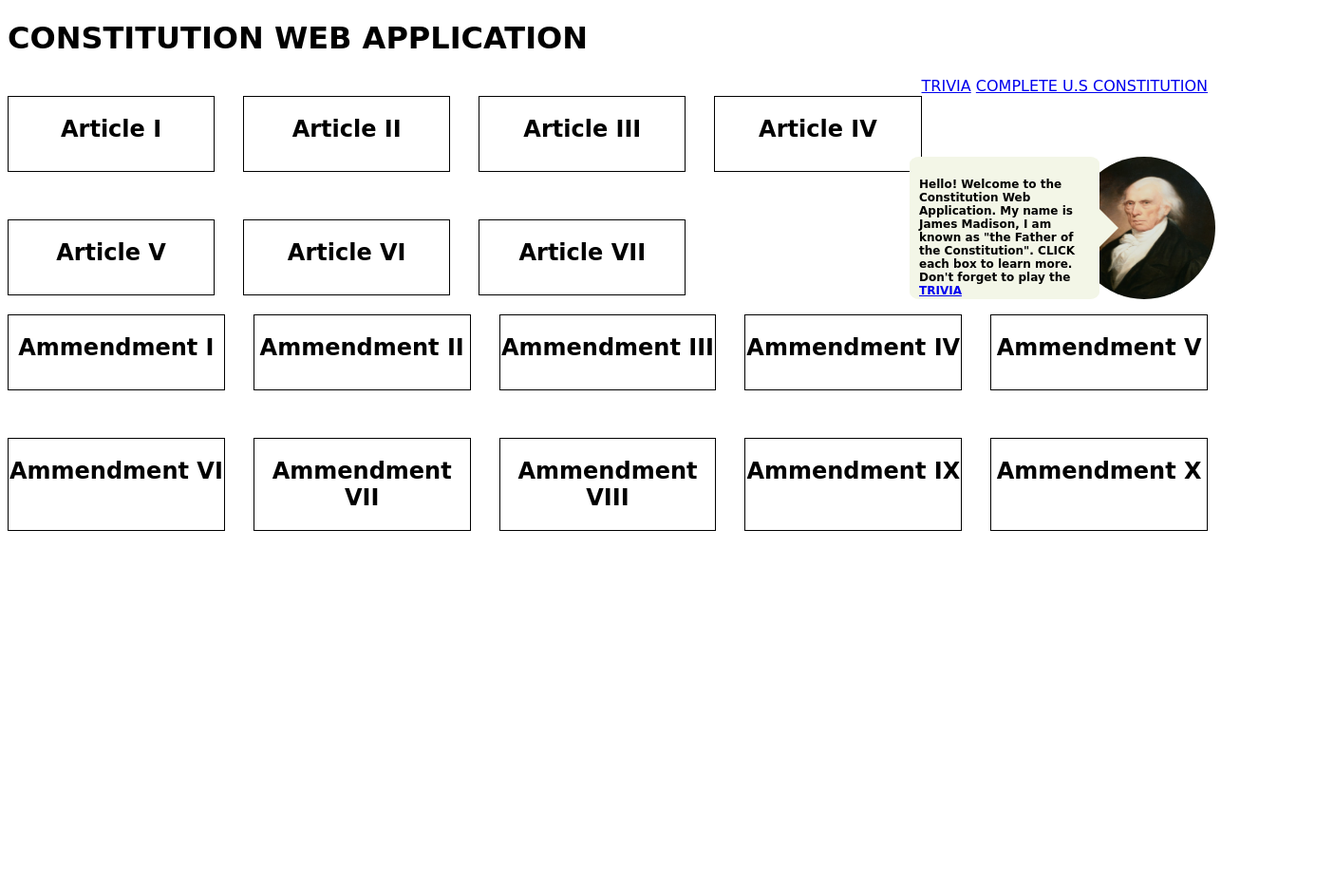
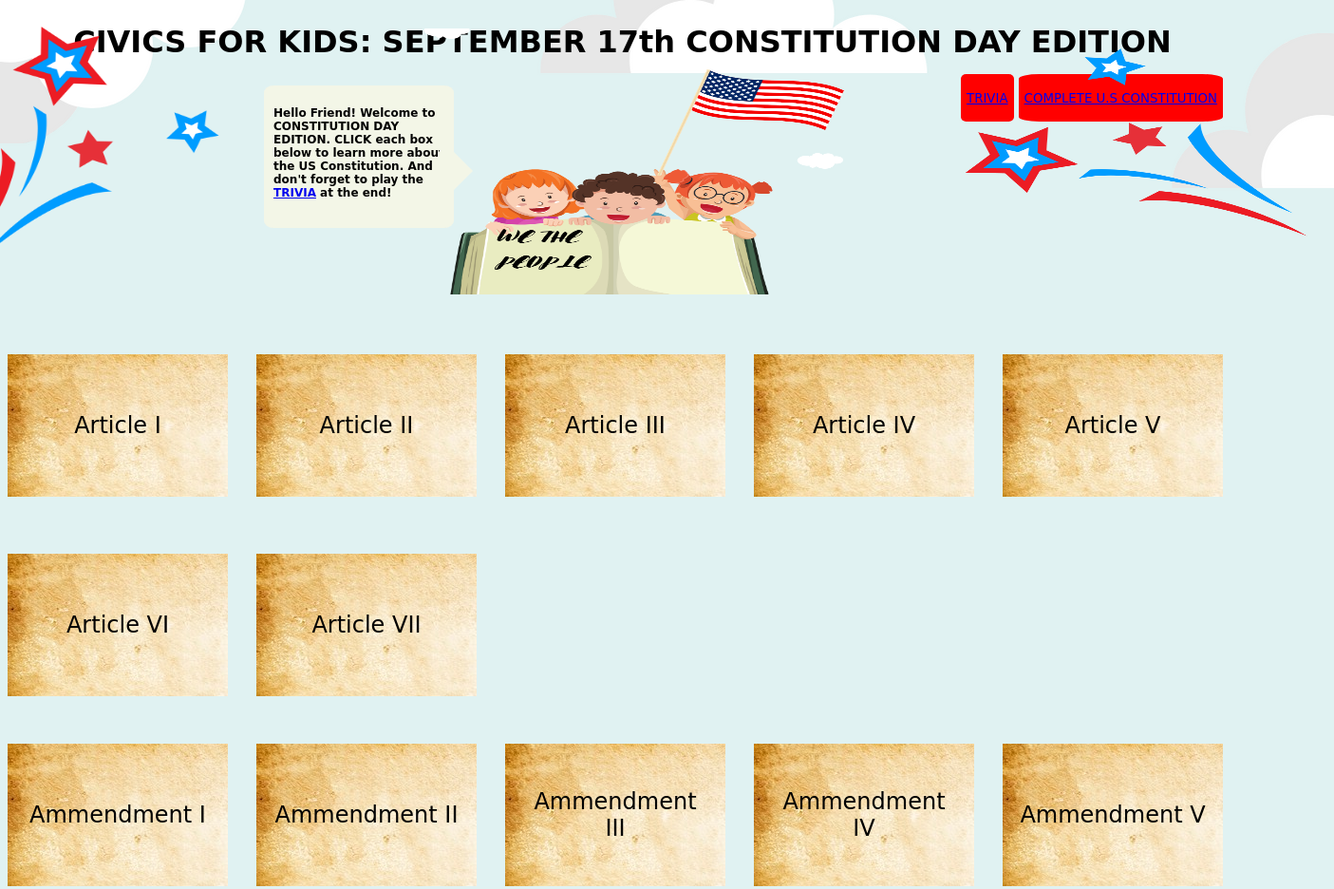
Before and after one commit to ITWS-Group-7/lab2, a plain HTML site: page home.html in a window 1280 px wide. Shown: the top 936 px of the page at 95% size, 1405 px wide, since content can reach past the window. Before the commit the page ends 800 px from the top, so only its background shows below. Drawn offline with Linux system fonts and the light colour scheme.

Commit message:
Home page

```diff
--- a/home.html
+++ b/home.html
@@ -7,58 +7,94 @@
   <link rel="stylesheet" href="styles/styles.css">
 </head>
 
-<body>
+<body >
+
+
+
+
   <main>
+
+
     <header>
-        <h1>CONSTITUTION WEB APPLICATION</h1>
+        <h1>CIVICS FOR KIDS: SEPTEMBER 17th CONSTITUTION DAY EDITION</h1>
+
 
     </header>
 
     <nav role = "navigation" class= "links">
-      <a href="#">TRIVIA</a>
-      <a href="#">COMPLETE U.S CONSTITUTION</a>
+      <button type="button" name="button" class = "button"><a href="#">TRIVIA</a></button>
+      <button type="button" name="button" class = "button"><a href="#">COMPLETE U.S CONSTITUTION</a></button>
     </nav>
 
-    <aside class="jm">
+  <!-- <aside class="jm">
       <img class = "jm_pic" src="images/james_madison_portrait.jpg" alt="James Madison ">
-    </aside>
+    </aside> -->
+
+
 
     <aside class="thought_bubble">
-      <h3 class = "thought_text">Hello! Welcome to the Constitution Web Application. My name is James Madison, I am known as "the Father of the Constitution". CLICK each box to learn more. Don't forget to play the <a href="#">TRIVIA</a></h3>
+      <h3 class = "thought_text">Hello Friend! Welcome to CONSTITUTION DAY EDITION. CLICK each box below to learn more about the US Constitution. And don't forget to play the <a href="#">TRIVIA</a> at the end!</h3>
 
 
     </aside>
 
+    <figure class="kids">
+      <img class = "kids_pic" src="images/children.PNG" alt="Kids with Constitution and Flag">
+    </figure>
+
+    <figure>
+      <img class = "stars" src="images/stars.png" alt="stars">
+    </figure>
+
+
+    <figure>
+      <img class = "stars_rotate" src="images/stars_rotate.png" alt="rotated stars">
+    </figure>
+
+
+
+
+
+
     <section class = "container">
 
       <article class="article">
-        <h2>Article I</h2>
+        <button class = "collapse">Article I</button>
+        <p class = "content">insert text</p>
+
+
 
       </article>
 
       <article class="article">
-        <h2>Article II</h2>
+        <button class = "collapse">Article II</button>
+        <p class = "content">insert text</p>
       </article>
 
       <article class="article">
-        <h2>Article III</h2>
+        <button class = "collapse">Article III</button>
+        <p class = "content">insert text</p>
       </article>
 
 
       <article class="article">
-        <h2>Article IV</h2>
+        <button class = "collapse">Article IV</button>
+        <p class = "content">insert text</p>
       </article>
 
       <article class="article">
-        <h2>Article V</h2>
+        <button class = "collapse">Article V</button>
+        <p class = "content">insert text</p>
       </article>
 
       <article class="article">
-        <h2>Article VI</h2>
+        <button class= "collapse">Article VI</button>
+        <p class = "content">insert text</p>
       </article>
 
       <article class="article">
-        <h2>Article VII</h2>
+        <button class = "collapse">Article VII</button>
+        <p class = "content">insert text</p>
       </article>
 
 
@@ -69,41 +105,60 @@
 
     <section class = "container_two">
       <article class="ammendment">
-        <h2>Ammendment I</h2>
+        <button class = "collapse">Ammendment I</button>
+          <p class = "content">insert text</p>
       </article>
       <article class="ammendment">
-        <h2>Ammendment II</h2>
+        <button class = "collapse">Ammendment II</button>
+          <p class = "content">insert text</p>
       </article>
       <article class="ammendment">
-        <h2>Ammendment III</h2>
+        <button class = "collapse">Ammendment III</button>
+          <p class = "content">insert text</p>
       </article>
       <article class="ammendment">
-        <h2>Ammendment IV</h2>
+        <button class = "collapse">Ammendment IV</button>
+          <p class = "content">insert text</p>
       </article>
       <article class="ammendment">
-        <h2>Ammendment V</h2>
+        <button class = "collapse">Ammendment V</button>
+          <p class = "content">insert text</p>
       </article>
       <article class="ammendment">
-        <h2>Ammendment VI</h2>
+        <button class = "collapse">Ammendment VI</button>
+          <p class = "content">insert text</p>
       </article>
       <article class="ammendment">
-        <h2>Ammendment VII</h2>
+        <button class = "collapse">Ammendment VII</button>
+          <p class = "content">insert text</p>
       </article>
       <article class="ammendment">
-        <h2>Ammendment VIII</h2>
+        <button class = "collapse">Ammendment VIII</button>
+          <p class = "content">insert text</p>
       </article>
       <article class="ammendment">
-        <h2>Ammendment IX</h2>
+        <button class = "collapse">Ammendment IX</button>
+          <p class = "content">insert text</p>
       </article>
       <article class="ammendment">
-        <h2>Ammendment X</h2>
+        <button class = "collapse">Ammendment X</button>
+          <p class = "content">insert text</p>
       </article>
     </section>
 
 
   </main>
 
-  <footer></footer>
+  <footer>
+
+    <img class = "footer_img" src="images/footer.png" alt="">
+
+  </footer>
+
+
+  <script src = "script.js"></script>"
+
+
 </body>
 
 </html>
--- /dev/null
+++ b/script.js
@@ -0,0 +1,14 @@
+var collapse = document.getElementsByClassName("collapse")
+var i;
+
+for (i = 0; i < collapse.length; i++) {
+  collapse[i].addEventListener("click", function() {
+    this.classList.toggle("active");
+    var content = this.nextElementSibling;
+    if (content.style.display === "block") {
+      content.style.display = "none";
+    } else {
+      content.style.display = "block";
+    }
+  });
+}
--- a/styles/styles.css
+++ b/styles/styles.css
@@ -1,5 +1,19 @@
+body{
+  background-image: url('../images/sky.png');
+  height: 100%;
+  width: 100%;
+}
+
 main{
 font-family: 'Coming Soon', cursive;
+}
+
+
+h1{
+  text-align: center;
+  margin-bottom: 15px;
+  margin-top: 25px;
+  margin-left: 15px;
 }
 
 
@@ -15,16 +29,33 @@ font-family: 'Coming Soon', cursive;
   grid-template-columns: repeat(auto-fill, minmax(200px,1fr));
   grid-auto-rows: minmax(100px, auto);
   grid-gap: 30px;
-  margin-top: 5px;
+  margin-top: 280px;
 
 }
-.article{
-  border: 1px solid;
+.collapse{
+  margin-top: 30px;
+  padding: 18px;
+  width: 100%;
+  border: none;
   text-align: center;
-  margin-top: 20px;
-  top: 20px;
+  outline: none;
+  font-size: 15px;
+  background: url('../images/background.jpg') no-repeat;
+  height: 150px;
+  font-family: 'Coming Soon', cursive;
+  font-size: 24px;
 }
-.article:hover{
+
+.content{
+  padding: 0 18px;
+  margin-top: 0px;
+display: none;
+overflow: hidden;
+background-color: #f1f1f1;
+ height: 200px;
+}
+
+.active, .button:hover{
   box-shadow: 0 2px 5px 0 rgba(0, 0, 0, 0.16), 0 2px 10px 0 rgba(0, 0, 0, 0.12);
 }
 
@@ -33,24 +64,17 @@ font-family: 'Coming Soon', cursive;
   grid-template-columns: repeat(auto-fill, minmax(200px,1fr));
   grid-auto-rows: minmax(100px, auto);
   grid-gap: 30px;
+  margin-top: 20px;
 
 }
 
-.ammendment:hover{
-  box-shadow: 0 2px 5px 0 rgba(0, 0, 0, 0.16), 0 2px 10px 0 rgba(0, 0, 0, 0.12);
-}
-.ammendment{
-  border: 1px solid;
-  text-align: center;
-  margin-top: 20px;
-  top: 100px;
-}
+
 .jm_pic{
   position: absolute;
   right: 0px;
-  height: 150px;
-  width: 150px;
-  top: 165px;
+  height: 200px;
+  width: 200px;
+  top: 450px;
   animation-name: slideleft;
   animation-duration: 5s;
   border-radius: 50%;
@@ -62,12 +86,12 @@ font-family: 'Coming Soon', cursive;
 
 .thought_bubble{
 
-  margin-left: 950px;
-  top: 165px;
+  margin-left: 270px;
+  top: 90px;
   width: 200px;
   height: 150px;
   position: absolute;
-  animation: slideleft;
+  /*animation: slideleft;*/
   animation-duration: 5s;
   border-radius: 5%;
   background-color: #f3f6e7;
@@ -85,7 +109,7 @@ font-family: 'Coming Soon', cursive;
 	top: 50%;
 	width: 0;
 	height: 0;
-	border: 20px solid transparent;
+	border: 35px solid transparent;
 	border-left-color: #f3f6e7;
 	border-right: 0;
 	margin-top: -20px;
@@ -105,6 +129,49 @@ font-family: 'Coming Soon', cursive;
   padding-right: 10px;
 }
 
+.kids_pic{
+  height: 280px;
+  width: 500px;
+  position: absolute;
+  right: 385px;
+  top: 30px;
+
+
+
+}
+
+.stars{
+  height: 280px;
+  width: 400px;
+  position: absolute;
+  top: 20px;
+  right: 1005px;
+}
+
+.stars_rotate{
+  height: 280px;
+  width: 400px;
+  position: absolute;
+  top: 20px;
+  left: 1005px;
+}
+
+
+.button{
+  background-color: red;
+  border-radius: 10%;
+  border:none;
+  height: 50px;
+  display: inline-block;
+  font-family: 'Coming Soon', cursive;
+
+}
+
+.footer_img{
+  height: 500px;
+  margin-left: 420px;
+}
+
 
 
 @keyframes slideleft{
```
